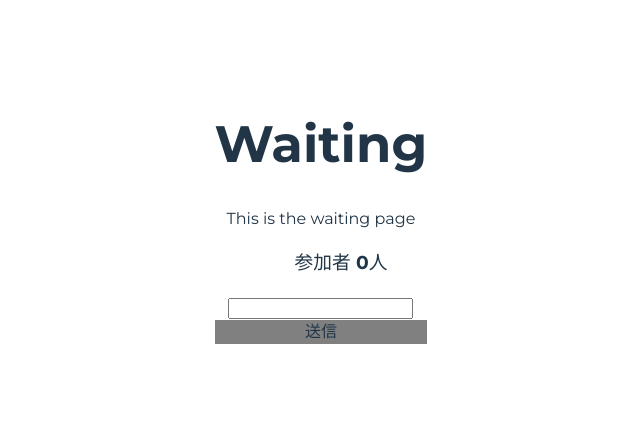
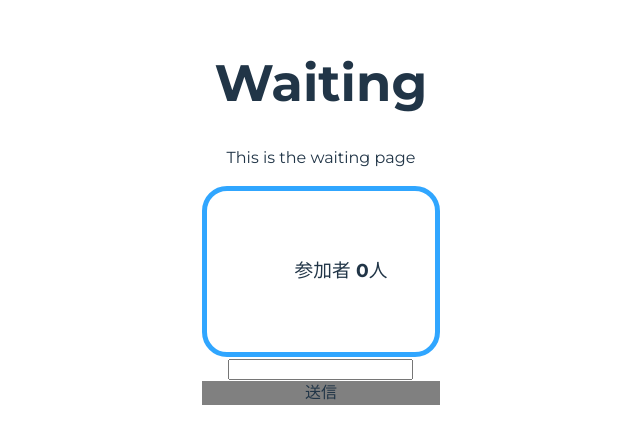
Before and after one commit to itsp-pbl-2023/mind-graph, a React (Vite) app in the folder client/: page /waiting in a window 1280 px wide. Shown: the part 187-630 px from the top of the page, without its empty margins (319-959 px from the left). Built offline with nearby package versions, Linux system fonts and the light colour scheme; what @bufbuild/connect-query, @bufbuild/connect-web, @bufbuild/protobuf would draw is missing.

Commit message:
参加者リストのデザイン

```diff
--- a/client/src/components/userlist.tsx
+++ b/client/src/components/userlist.tsx
@@ -1,19 +1,31 @@
 
 import { useUsers } from '../lib/hooks/users';
+import styled from "styled-components"
+
+
+
+const UserListStyle  = styled.section`
+  width: {};
+  padding:3em;
+  background-color: #FFFFFF;
+  border: 5px solid;
+  border-color: #30A6FF;
+  border-radius: 25px;
+`
 
 const UserList = () => {
   const users = useUsers()
 
 
   return (
-    <div>
+    <UserListStyle>
         <ul>
           <h3>参加者 {users.length}人</h3>
           {users.map( item =>
             <li key={item.id}>{item.name}</li>
           )}
         </ul>
-      </div>
+      </UserListStyle>
   );
 
 };
--- /dev/null
+++ b/client/src/components/userlist2kari.tsx
@@ -0,0 +1,50 @@
+
+import { useUsers } from '../lib/hooks/users';
+import { useName } from '../lib/hooks/name';
+import styled from "styled-components"
+
+
+
+const ListStyle  = styled.li`
+  ${props => getTagColor(props)}
+`
+
+const getTagColor = props => {
+  if(props.me){
+    return `
+      background-color: #B2D8F5;
+      border-color: #B2D8F5;
+
+    `
+  }
+  if(props.notme){
+    return `
+      background-color: #FFFFFF;
+      border-color: #B2D8F5;
+
+    `
+  }
+}
+
+
+
+const UserList2 = () => {
+  const users = useUsers()
+  const name = useName()
+
+  return (
+    <div>
+        <ul>
+          <h3>参加者 {users.length}人</h3>
+          {users.map( item =>
+            item.name == name ?
+              <ListStyle me key={item.id}>{item.name}</ListStyle>:
+              <ListStyle notme key={item.id}>{item.name}</ListStyle>
+          )}
+        </ul>
+      </div>
+  );
+
+};
+
+export default UserList2;
--- a/client/src/pages/game.tsx
+++ b/client/src/pages/game.tsx
@@ -1,5 +1,5 @@
 import Timer from "../components/timer"
-import UserList from "../components/userlist"
+import UserList2 from "../components/userlist2kari.tsx"
 import { ThemeDisplay } from '../components/common/ThemeDisplay'
 import { useOnEvent } from '../lib/hooks/stream.ts'
 import { useCallback, useState } from 'react'
@@ -31,7 +31,7 @@ const Game = () => {
       <ThemeDisplay />
       <h1>Game</h1>
       <p>This is the game page</p>
-      <UserList />
+      <UserList2 />
       <Timer expire={expireDummy}></Timer>
       <div>
         <input type='text' value={text} onChange={(e) => setText(e.target.value)} />
--- a/client/src/pages/voting.tsx
+++ b/client/src/pages/voting.tsx
@@ -1,4 +1,4 @@
-import UserList from "../components/userlist"
+import UserList2 from "../components/userlist2kari"
 import { ThemeDisplay } from "../components/common/ThemeDisplay"
 
 
@@ -11,7 +11,7 @@ const Voting = () => {
         <h1>Voting</h1>
         <ThemeDisplay />
         <p>This is the voting page</p>
-        <UserList />
+        <UserList2 />
       </div>
     )
   }
```
